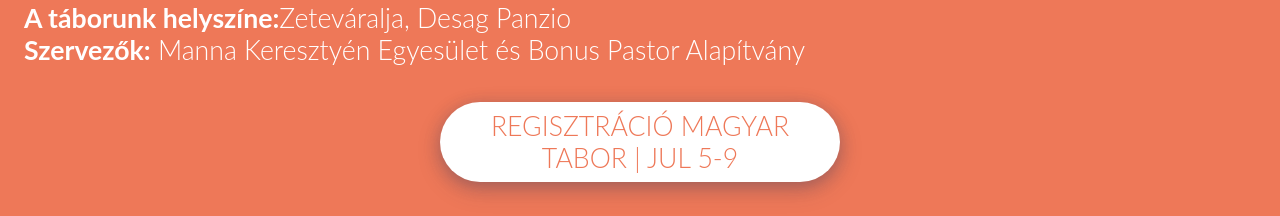
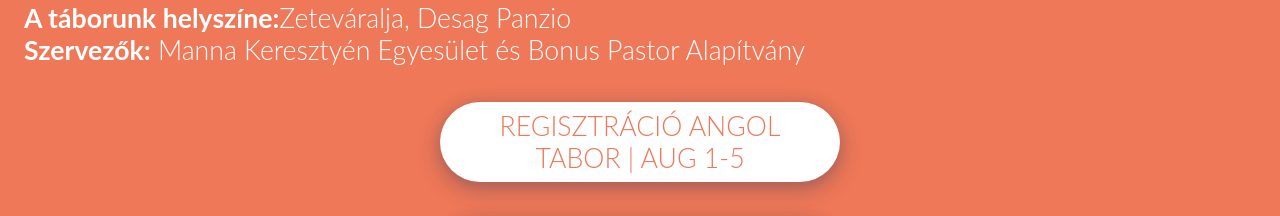
Before and after one commit to dijs/csakis-next, a Next.js app: page /tabor in a window 1280 px wide. Shown: the part 578-794 px from the top of the page. Built offline with nearby package versions, Linux system fonts and the light colour scheme; a web font is replaced by a local one.

Commit message:
English link

```diff
--- a/pages/tabor.js
+++ b/pages/tabor.js
@@ -15,10 +15,10 @@ function Register() {
   return (
     <div>
       <a
-        className="register hide"
+        className="register "
         target="_blank"
         rel="noopener noreferrer"
-        href="https://forms.gle/MfEWHS6JQZkJqFBFA"
+        href="https://docs.google.com/forms/d/e/1FAIpQLSc4i9HhtxI7aZ6i5ChXSQUM4HC7Uvoc4btqv_8PnxR8aB8JrQ/viewform"
       >
         <button>
           {locale === 'hu'
```
